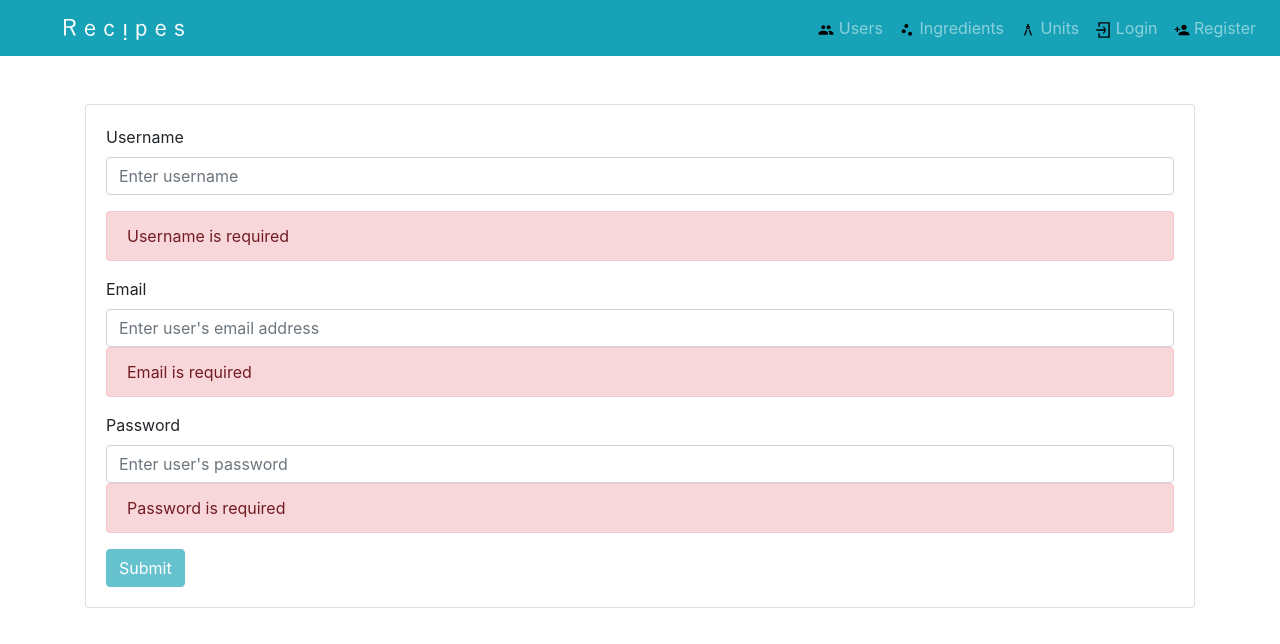
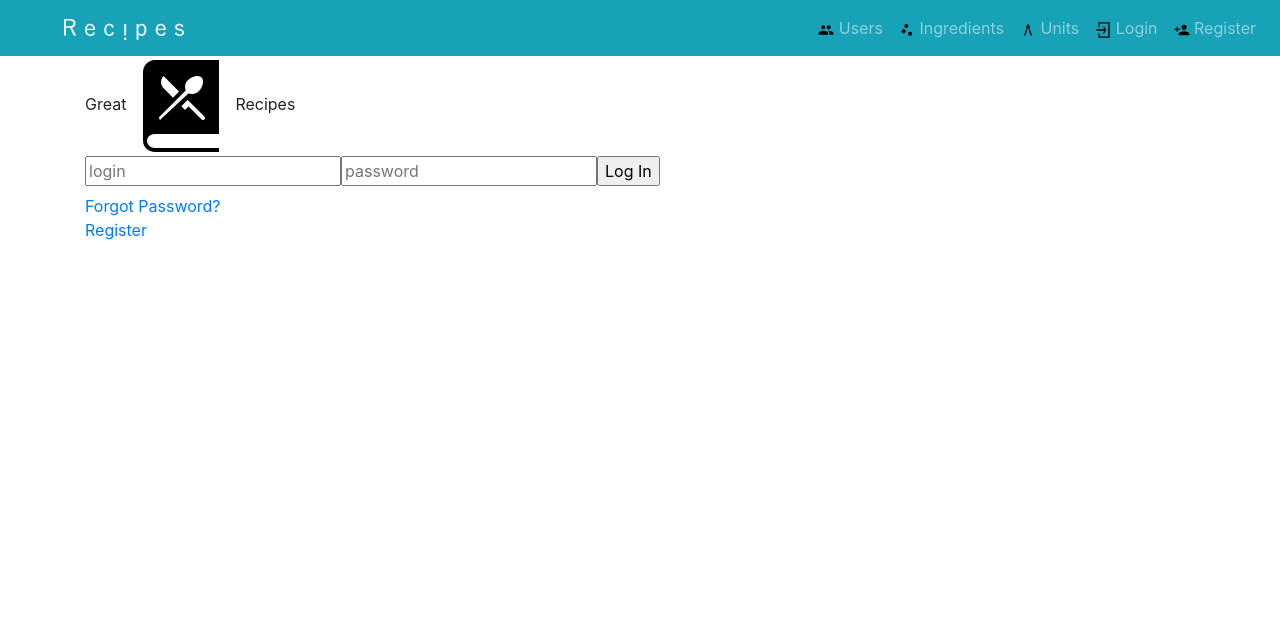
Before and after one commit to daimoncart/recipes-angular, an Angular app: page /register in a window 1280 px wide. Shown: the top 644 px of the page. Built offline with nearby package versions, Linux system fonts and the light colour scheme.

Commit message:
Add secureHttpClient service

```diff
--- a/src/app/register/register.component.html
+++ b/src/app/register/register.component.html
@@ -1,4 +1,45 @@
-<div class="card my-5">
+<link href="//maxcdn.bootstrapcdn.com/bootstrap/4.0.0/css/bootstrap.min.css" rel="stylesheet" id="bootstrap-css">
+<script src="//maxcdn.bootstrapcdn.com/bootstrap/4.0.0/js/bootstrap.min.js"></script>
+<script src="//cdnjs.cloudflare.com/ajax/libs/jquery/3.2.1/jquery.min.js"></script>
+<!------ Include the above in your HEAD tag ---------->
+
+<div class="wrapper fadeInDown">
+  <div id="formContent">
+    <!-- Tabs Titles -->
+
+    <!-- Icon -->
+    <div class="fadeIn first">
+      Great <img src="../../assets/img/icons8-cooking-book-100.png" class="svg" alt=""> Recipes
+    </div>
+
+    <!-- Login Form -->
+    <form>
+      <label for="login">
+        <input type="text" id="login" class="fadeIn second" name="login" placeholder="login">
+      </label>
+      <label for="password">
+        <input type="text" id="password" class="fadeIn third" name="login" placeholder="password">
+      </label>
+      <input type="submit" class="fadeIn fourth" value="Log In">
+    </form>
+
+    <!-- Remind Passowrd -->
+    <div id="formFooter">
+      <a class="underlineHover" href="#">Forgot Password?</a>
+    </div>
+
+   <!-- Register -->
+    <div>
+      <a type="submit" class="active" href="#">Register</a>
+    </div>
+
+  </div>
+</div>
+
+
+
+
+<!-- <div class="card my-5">
     <div class="card-body">
       <form (ngSubmit)="onSubmit()" #userForm="ngForm">
         <div class="form-group">
@@ -7,7 +48,7 @@
             class="form-control"
             id="username"
             name="username"
-            placeholder="Enter username"
+            placeholder="Enter your username"
             required #name="ngModel">
         </div>
         <div [hidden]="!name.pristine" class="alert alert-danger">Username is required</div>
@@ -17,7 +58,7 @@
             class="form-control"
             id="email"
             name="email"
-            placeholder="Enter user's email address"
+            placeholder="Enter your email address"
             required #email="ngModel">
           <div [hidden]="!email.pristine" class="alert alert-danger">Email is required</div>
         </div>
@@ -27,12 +68,19 @@
               class="form-control"
               id="password"
               name="password"
-              placeholder="Enter user's password"
+              placeholder="Enter your password"
+              required #password="ngModel">
+            <div [hidden]="!password.pristine" class="alert alert-danger">Password is required</div>
+          </div>
+          <div class="form-group">
+            <label for="email">Password</label>
+            <input type="text" [(ngModel)]="pwd2"
+              placeholder="Enter your password"
               required #password="ngModel">
             <div [hidden]="!password.pristine" class="alert alert-danger">Password is required</div>
           </div>
         <button type="submit" [disabled]="!userForm.form.valid"
-          class="btn btn-info">Submit</button>
+          class="btn btn-info">Register</button>
       </form>
     </div>
-  </div>
+  </div> -->
--- a/src/app/service/auth-service.service.ts
+++ b/src/app/service/auth-service.service.ts
@@ -2,7 +2,7 @@ import { AuthenticationResult } from './../model/authentication-result';
 import { Injectable } from '@angular/core';
 
 @Injectable()
-export class AuthServiceService {
+export class AuthService {
 
   constructor() { }
 
```
Also changed, not shown: src/app/service/secure-http-client.service.ts (added, +30 -0 lines), 1 other file (tests, documents, lock files or other folders).
